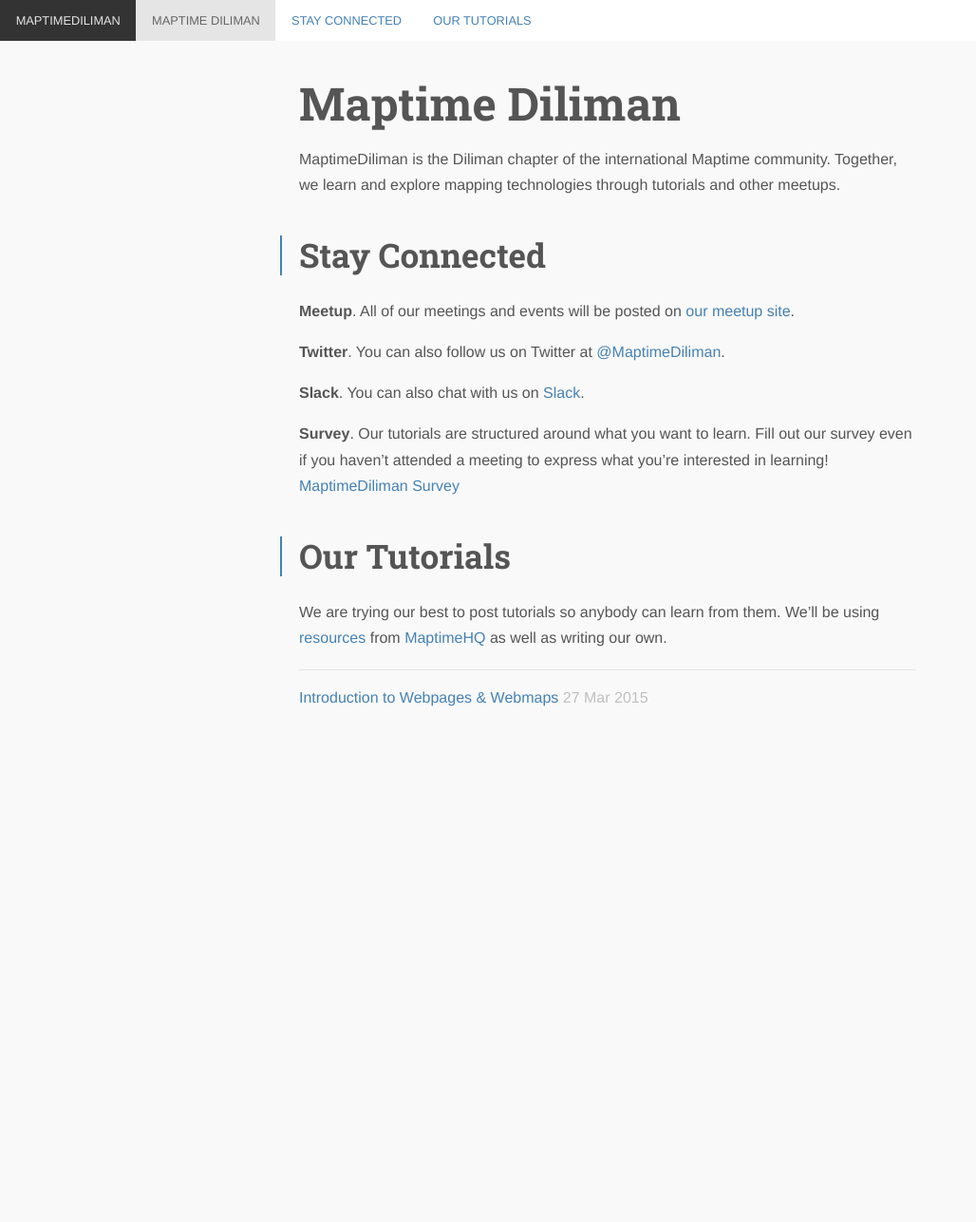
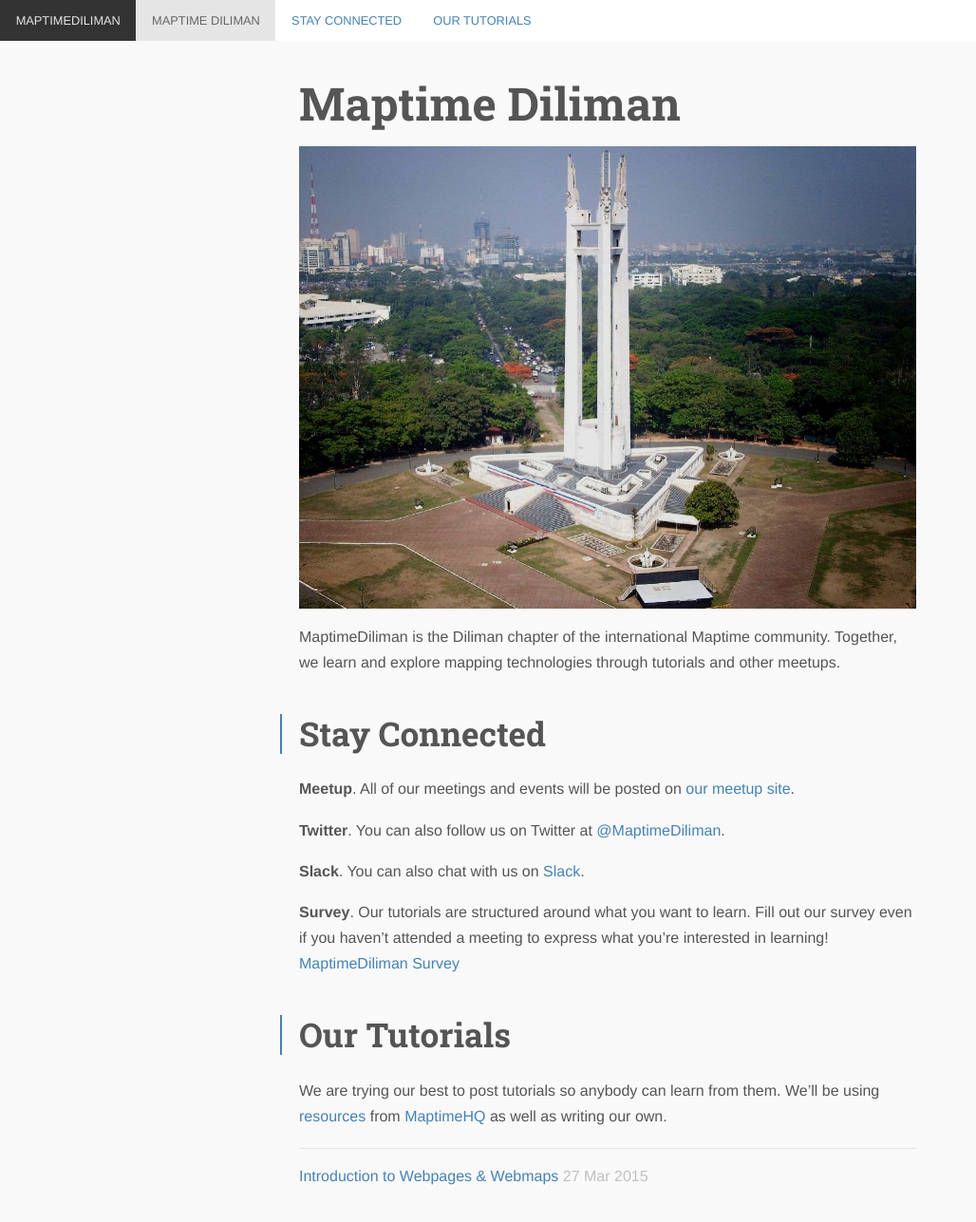
Before and after one commit to MaptimeDiliman/maptimediliman.github.io, a Jekyll site: the page built from index.md, in a window 1280 px wide and 1310 px high. Shown: the top 1287 px of the window at 95% size, without its empty margins (0-1028 px from the left). Built offline with Jekyll 4.4.1, drawn with Linux system fonts in a browser that asks for light colours; nearby versions of some CDN libraries; Markdown is read by kramdown in place of the engine named in the settings; comment, search, counter and statistics services are not loaded.

Commit message:
Add image to index.md

```diff
--- a/index.md
+++ b/index.md
@@ -4,6 +4,8 @@ title: Maptime Diliman
 ---
 
 <h1 id="tutorial" class="tutorial-title">Maptime Diliman</h1>
+
+![Quezon City Memorial](/img/QuezonMemorialPhilippines.jpg)
 
 MaptimeDiliman is the Diliman chapter of the international Maptime community. Together, we learn and explore mapping technologies through tutorials and other meetups.
 
```
